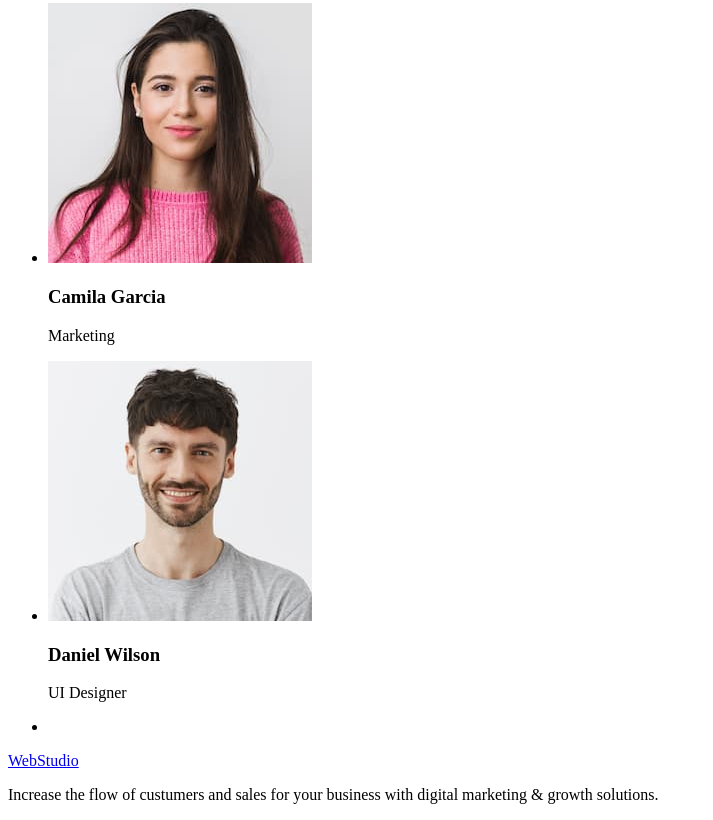
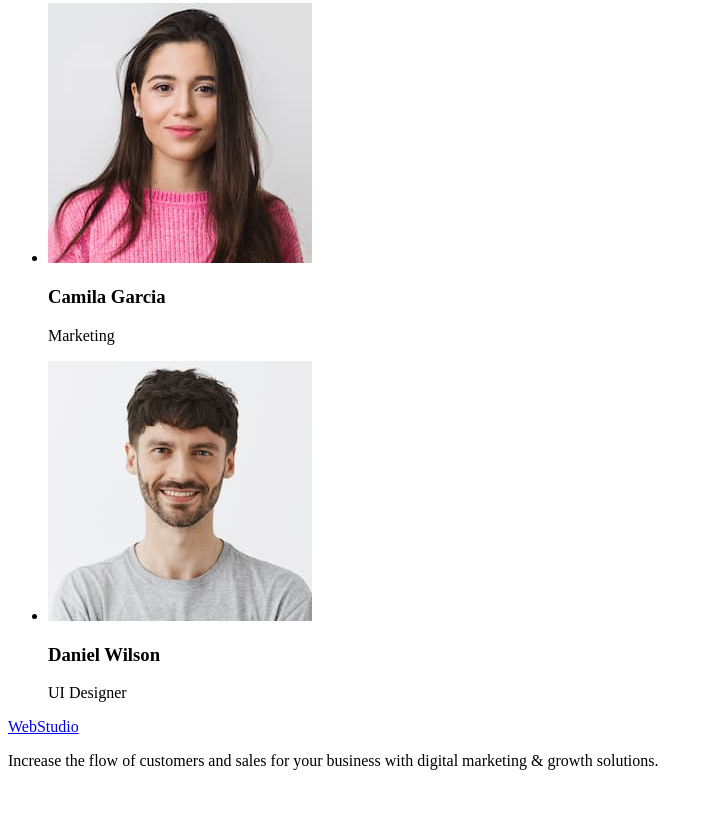
Before and after one commit to GalkaAnest/goit-markup-hw-01, a plain HTML site: page index.html in a window 1280 px wide. Shown: the part 1372-2192 px from the top of the page, without its empty margins (0-713 px from the left). After the commit the page ends 2158 px from the top, so only its background shows below. Drawn offline with Linux system fonts and the light colour scheme.

Commit message:
Third  changes

```diff
--- a/index.html
+++ b/index.html
@@ -96,16 +96,13 @@
             <p>UI Designer</p>
           </li>
         </ul>
-        <ul>
-          <li></li>
-        </ul>
       </section>
     </main>
 
     <footer>
       <a href="./index.html">WebStudio</a>
       <p>
-        Increase the flow of custumers and sales for your business with digital
+        Increase the flow of customers and sales for your business with digital
         marketing & growth solutions.
       </p>
     </footer>
```
